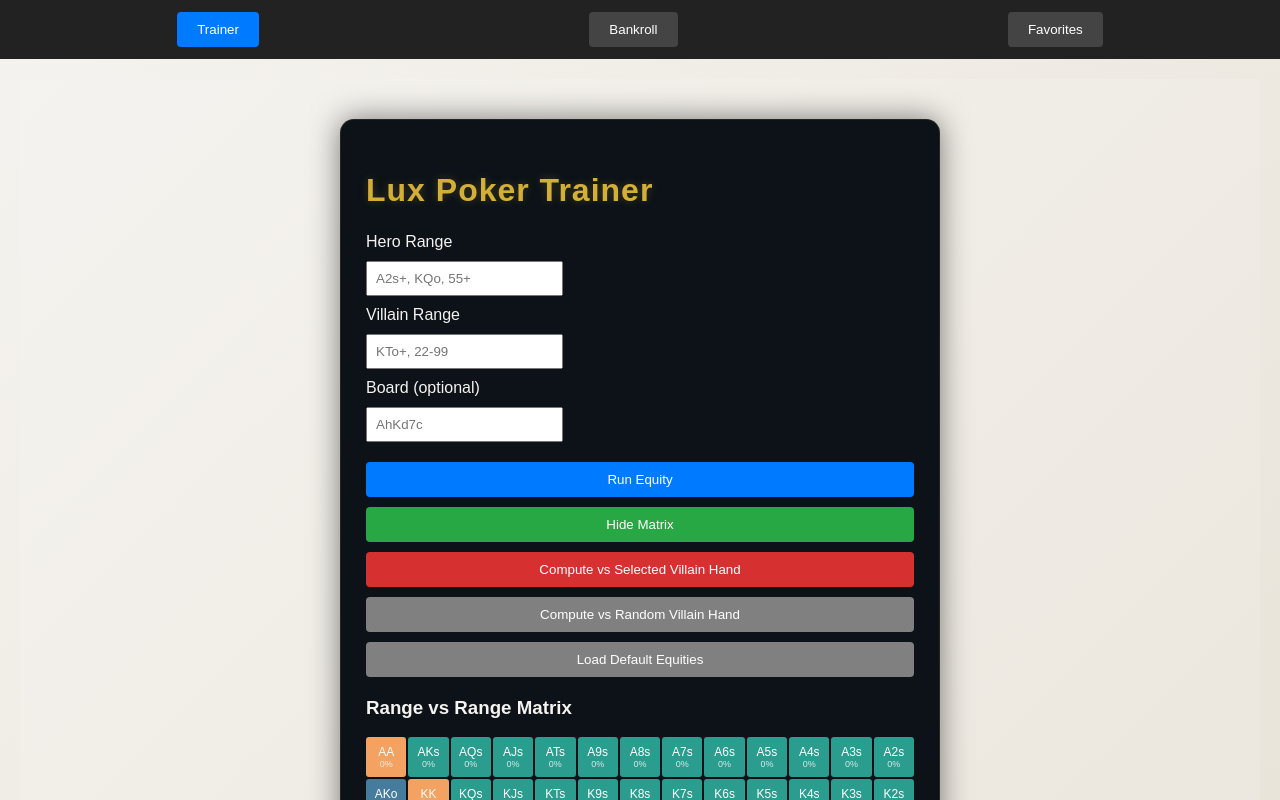
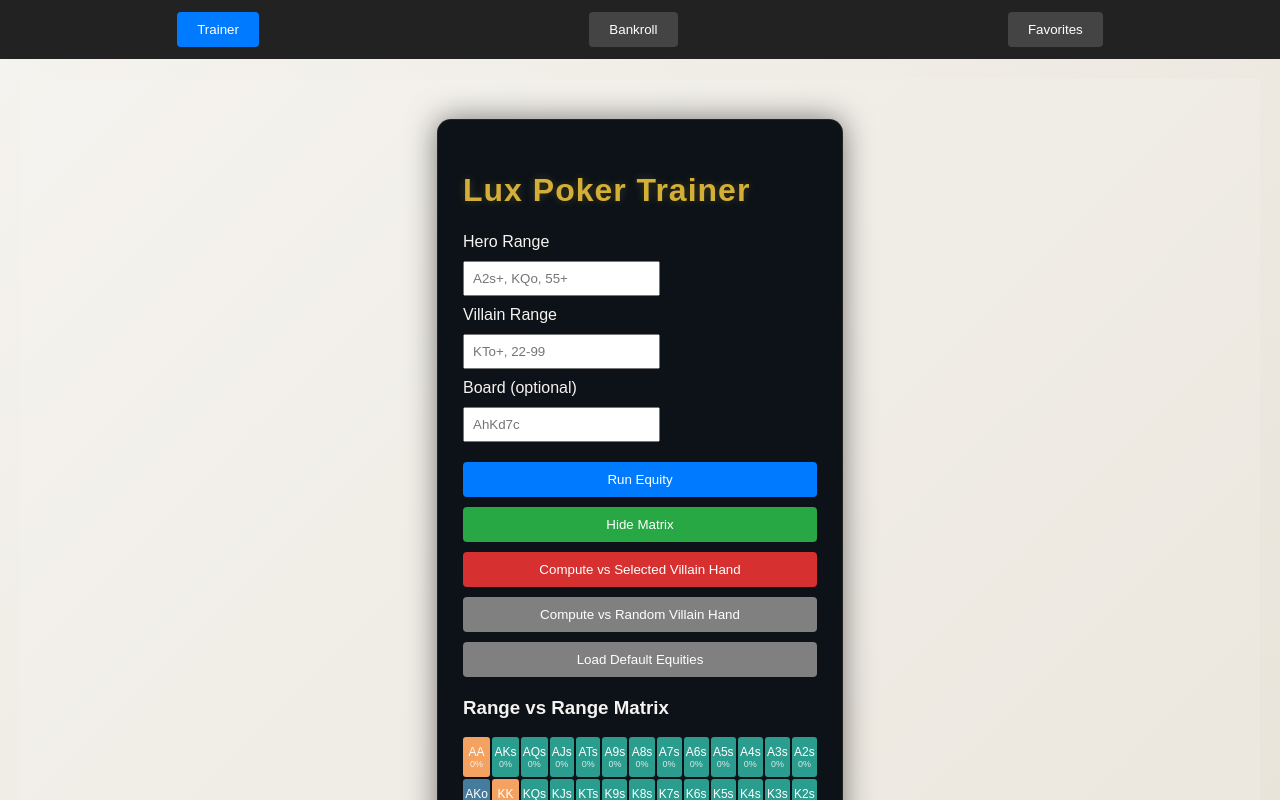
Before and after one commit to ChrisRemolado/Poker-Trainer-Frontend, a React (Vite) app: page / in a window 1280 px wide. Both pictures are taken after a click on the button "Show Matrix". Shown: the top 800 px of the page. Built offline with nearby package versions, Linux system fonts and the light colour scheme.

Commit message:
Frontend scrollable Trainer tab for IOS

```diff
--- a/src/Trainer.jsx
+++ b/src/Trainer.jsx
@@ -391,20 +391,14 @@ function RangeMatrix({ heatmap, villainRange, setVillainRange }) {
   setDragMode(null);
 }
 
-
     return (
       <div style={{ marginTop: "20px" }} onMouseUp={handleMouseUp}>
         <h3>Range vs Range Matrix</h3>
 
-      <div
-        style={{
-          display: "grid",
-          gridTemplateColumns: "repeat(13, 1fr)",
-          gap: "2px",
-          marginTop: "10px",
-          userSelect: "none"
-        }}
-      >
+        {/* SCROLLABLE WRAPPER */}
+        <div className="matrix-scroll">
+          {/* MATRIX GRID */}
+          <div className="matrix-grid">
             {ranks.map((r1, i) =>
               ranks.map((r2, j) => {
                 const label = labelFor(i, j);
@@ -415,6 +409,7 @@ function RangeMatrix({ heatmap, villainRange, setVillainRange }) {
                     onMouseDown={(e) => handleMouseDown(e, i, j)}
                     onMouseEnter={() => handleMouseEnter(i, j)}
                     onMouseUp={handleMouseUp}
+                    className="matrix-cell"
                     style={{
                       background: getCellColor(i, j, label, heatmap, villainRange),
                       color: "white",
@@ -437,10 +432,11 @@ function RangeMatrix({ heatmap, villainRange, setVillainRange }) {
               })
             )}
           </div>
+        </div>
 
         <div style={{ marginTop: "15px", fontSize: "14px" }}>
           <strong>Selected:</strong>{" "}
-        {Object.keys(selected).filter(k => selected[k]).join(", ")}
+          {Object.keys(selected).filter((k) => selected[k]).join(", ")}
         </div>
       </div>
     );
--- a/src/index.css
+++ b/src/index.css
@@ -10,6 +10,9 @@ html, body {
 }
 
 input {
+  max-width: 100%;
+  overflow: hidden;
+  box-sizing: border-box;
   display: block;
   margin: 10px 0;
   padding: 8px;
@@ -41,8 +44,11 @@ button {
 
 /* Trainer Panel Container */
 .wynn-trainer-panel {
-  width: 80%;
-  max-width: 600px;
+  width: 35%;
+  max-width: 100%;
+  overflow: hidden;
+  padding: 12px;
+  box-sizing: border-box;
   background: #0C1218; /* deep navy panel */
   padding: 25px;
   border-radius: 14px;
@@ -53,9 +59,21 @@ button {
   align-items: center;
 }
 
+/* Mobile (iPhone) */
+@media (max-width: 768px) {
+  .wynn-trainer-panel {
+    width: 100%;          /* full width */
+    padding: 20px;        /* slightly tighter padding */
+    border-radius: 10px;  /* softer corners on mobile */
+  }
+}
+
 /* Trainer Table (if you have one) */
 .wynn-trainer-table {
-  width: 100%;
+  width: 80%;
+  max-width: 100%;
+  padding: 12px;
+  box-sizing: border-box;
   border-collapse: collapse;
   background: #0A0F14; /* deep navy/black */
   color: #e8e8e8;
@@ -93,10 +111,57 @@ button {
 }
 
 .range-matrix-container {
+    max-width: 100%;
+    overflow: hidden;
+    padding: 12px;
+    box-sizing: border-box;
+}
+
+.matrix-scroll {
   width: 100%;
-  height: 500px;
-  min-width: 300px;
-  min-height: 300px;
+  overflow-x: auto;
+  overflow-y: hidden;
+  -webkit-overflow-scrolling: touch; /* smooth iOS scroll */
+  padding-bottom: 8px;
+  touch-action: pan-x;
+}
+
+.matrix-grid {
+  display: grid;
+  grid-template-columns: repeat(13, auto);
+  gap: 2px;
+  -webkit-user-select: none;
+  user-select: none;
+}
+
+.matrix-cell {
+  /* Responsive width based on viewport */
+  width: calc((100vw - 40px) / 13);
+  height: calc((100vw - 40px) / 13);
+
+  /* Wynn styling */
+  border-radius: 4px;
+  color: white;
+  text-align: center;
+  font-size: 12px;
+  box-sizing: border-box;
+
+  -webkit-user-select: none;
+  user-select: none;
+  -webkit-touch-callout: none;
+}
+
+/* Desktop override: cap size so squares don’t look tiny */
+@media (min-width: 768px) {
+  .matrix-cell {
+    width: 100%;
+    height: 100%;
+  }
+}
+
+.matrix-cell div {
+  -webkit-user-select: none;
+  user-select: none;
 }
 
 /* Bankroll History Screen */
@@ -120,8 +185,11 @@ button {
 }
 
 .wynn-bankroll-table-container {
-  width: 100%;
-  max-width: 900px;
+  width: 80%;
+  max-width: 100%;
+  overflow: hidden;
+  padding: 12px;
+  box-sizing: border-box;
   background: #0C1218; /* deep navy panel */
   padding: 25px;
   border-radius: 14px;
@@ -130,6 +198,10 @@ button {
 }
 
 .wynn-blue-table {
+  max-width: 100%;
+  overflow: hidden;
+  padding: 12px;
+  box-sizing: border-box;
   width: 100%;
   border-collapse: collapse;
   background: #0A0F14; /* deep navy/black */
@@ -241,8 +313,11 @@ button {
 
 /* Panel Container */
 .wynn-graph-panel {
-  width: 100%;
-  max-width: 900px;
+  width: 80%;
+  max-width: 100%;
+  overflow: hidden;
+  padding: 12px;
+  box-sizing: border-box;
   background: #0C1218; /* deep navy panel */
   padding: 25px;
   border-radius: 14px;
```
Lines whose indentation alone changed are shown as unchanged.
